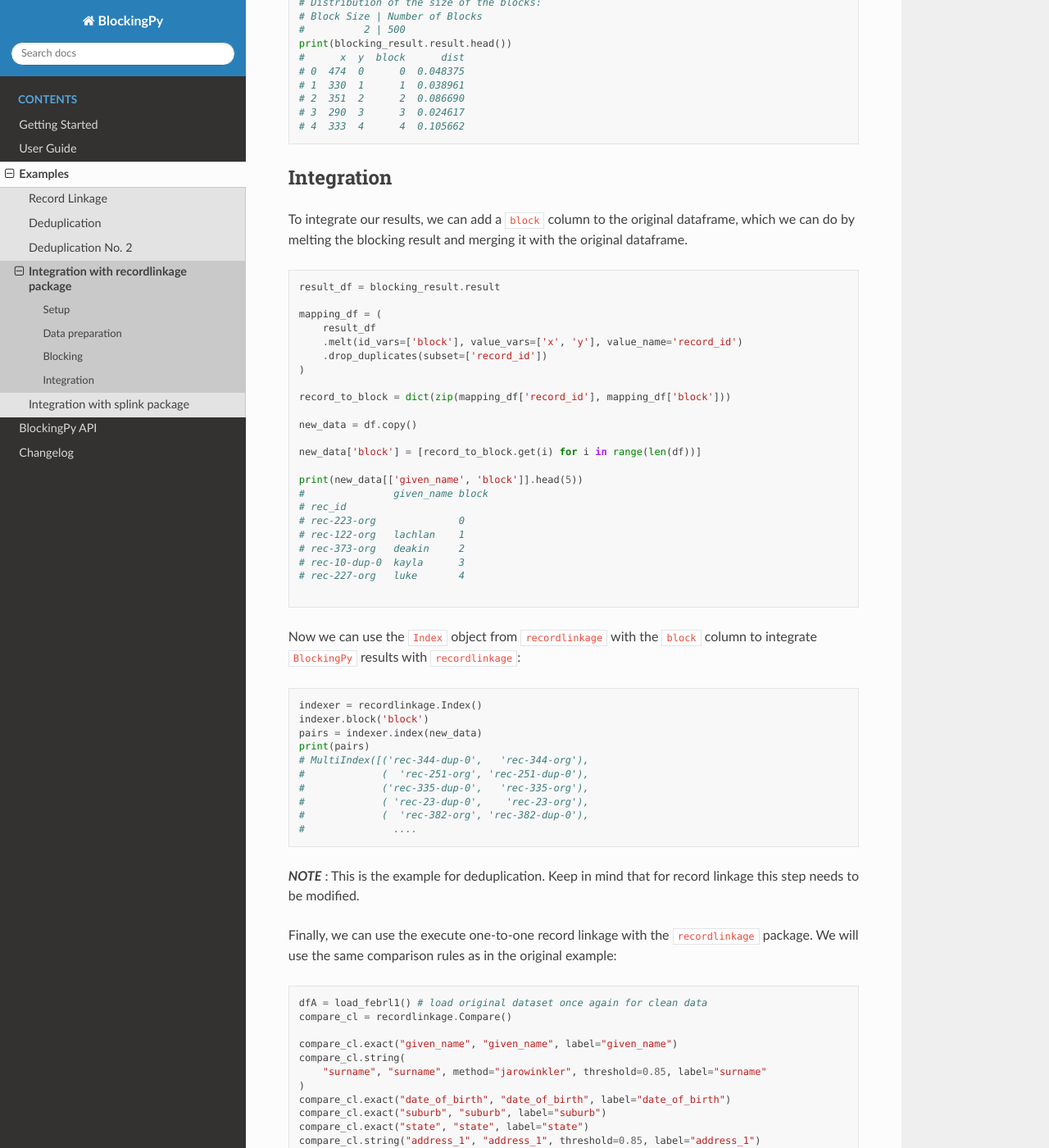
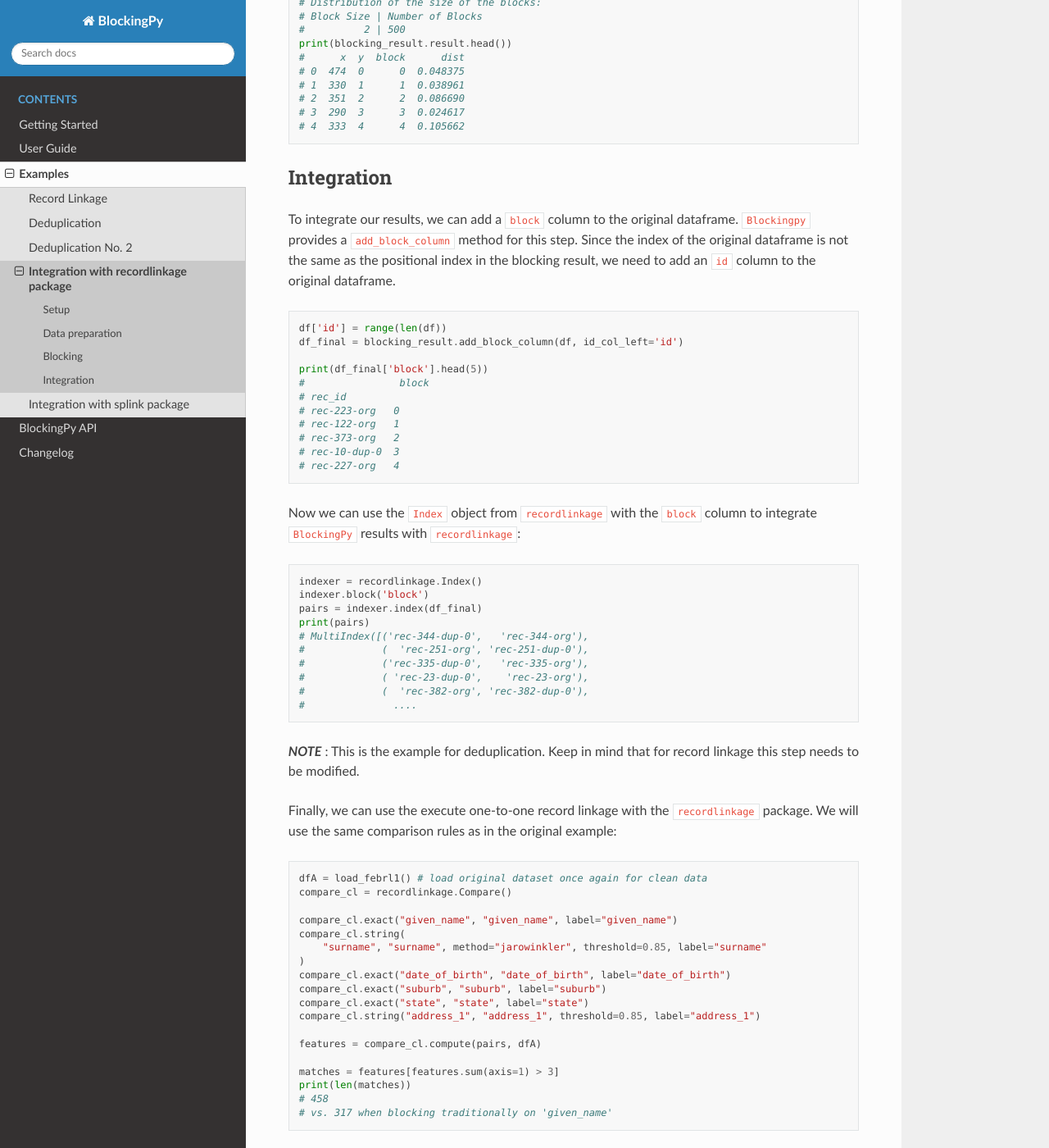
Before and after one commit to ncn-foreigners/BlockingPy, a Sphinx documentation site: the page built from docs/examples/recordlinkage_integration.md, in a window 1280 px wide and 1400 px high, scrolled down 1666 px. Shown: the whole window at 82% size. Built offline with Sphinx 7.4.7 and the Read the Docs theme 3.1.0, drawn with Linux system fonts in a browser that asks for light colours.

Commit message:
tests and docs update for the new method

````diff
--- a/docs/examples/recordlinkage_integration.md
+++ b/docs/examples/recordlinkage_integration.md
@@ -84,32 +84,21 @@ print(blocking_result.result.head())
 
 ## Integration
 
-To integrate our results, we can add a `block` column to the original dataframe, which we can do by melting the blocking result and merging it with the original dataframe.
+To integrate our results, we can add a `block` column to the original dataframe.
+`Blockingpy` provides a `add_block_column` method for this step. Since the index of the original dataframe is not the same as the positional index in the blocking result, we need to add an `id` column to the original dataframe.
 
 ```python
-result_df = blocking_result.result
+df['id'] = range(len(df))
+df_final = blocking_result.add_block_column(df, id_col_left='id')
 
-mapping_df = (
-    result_df
-    .melt(id_vars=['block'], value_vars=['x', 'y'], value_name='record_id')
-    .drop_duplicates(subset=['record_id'])
-)
-
-record_to_block = dict(zip(mapping_df['record_id'], mapping_df['block']))
-
-new_data = df.copy()
-
-new_data['block'] = [record_to_block.get(i) for i in range(len(df))]
-
-print(new_data[['given_name', 'block']].head(5))
-# 	        given_name block
+print(df_final['block'].head(5))
+# 	         block
 # rec_id
-# rec-223-org		   0
-# rec-122-org	lachlan	   1
-# rec-373-org	deakin	   2
-# rec-10-dup-0	kayla	   3
-# rec-227-org	luke	   4
-
+# rec-223-org	0
+# rec-122-org	1
+# rec-373-org	2
+# rec-10-dup-0	3
+# rec-227-org	4
 ```
 
 Now we can use the `Index` object from `recordlinkage` with the `block` column to integrate `BlockingPy` results with `recordlinkage`:
@@ -117,7 +106,7 @@ Now we can use the `Index` object from `recordlinkage` with the `block` column t
 ```python
 indexer = recordlinkage.Index()
 indexer.block('block')
-pairs = indexer.index(new_data)
+pairs = indexer.index(df_final)
 print(pairs)
 # MultiIndex([('rec-344-dup-0',   'rec-344-org'),
 #             (  'rec-251-org', 'rec-251-dup-0'),
````
Also changed, not shown: docs/examples/splink_integration.md (+5 -15 lines), 2 other files.
